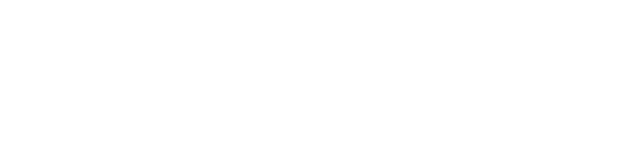
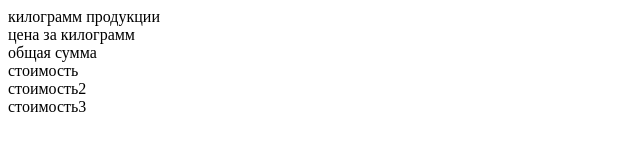
Before and after one commit to nayakhanina/special-garden, a plain HTML site: page index.html in a window 1280 px wide. Shown: the whole page, without its empty margins (0-640 px from the left). Drawn offline with Linux system fonts and the light colour scheme.

Commit message:
создание сетки

```diff
--- a/index.html
+++ b/index.html
@@ -15,6 +15,13 @@
 </head>
 
 <body>
+        <div class='счётчик'>
+    <div class='child-div'>килограмм продукции</div>
+        <div class='2строка'></div>
+    <div class='цена за килограмм'>цена за килограмм</div> <div class='общая сумма'>общая сумма</div>
+        <div class='стоимость каждой позиции'></div>
+     <div class='первая позиция'>стоимость</div> <div class='вторая позиция'>стоимость2</div><div class='третья позиция'>стоимость3</div>
+</div>
 
     <script src="main.js"></script>
 
```
